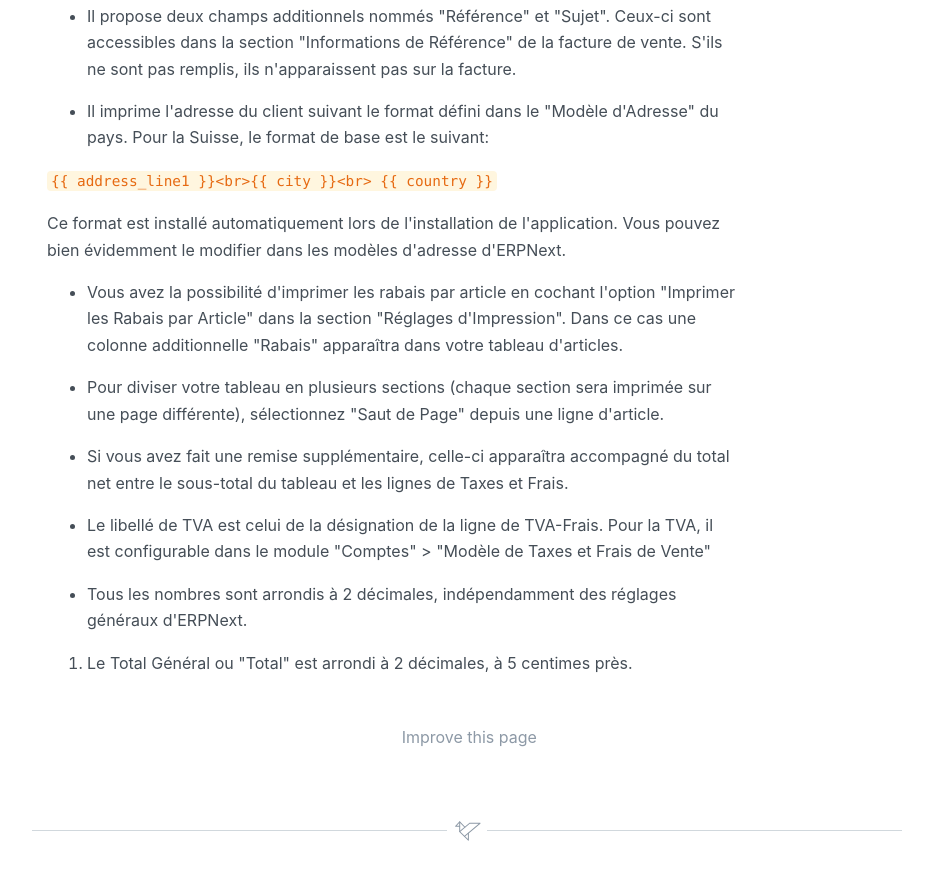
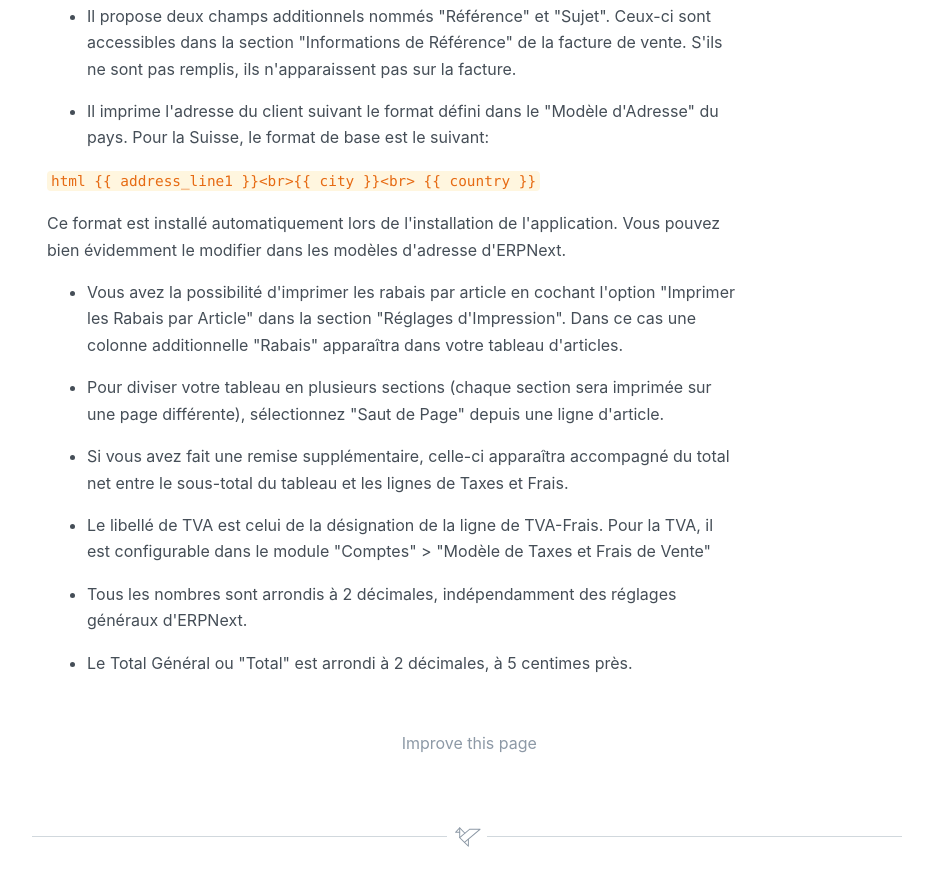
Before and after one commit to DOKOS-IO/switzerland, a plain HTML site: page user/manual/fr/formats d'impression/index.html in a window 1280 px wide. Shown: the part 428-1304 px from the top of the page, without its empty margins (173-1106 px from the left). Drawn offline with Linux system fonts and the light colour scheme.

Commit message:
Documentation Styling

```diff
--- a/user/manual/fr/formats d'impression/index.html
+++ b/user/manual/fr/formats d'impression/index.html
@@ -139,9 +139,9 @@ S'ils ne sont pas remplis, ils n'apparaissent pas sur la facture.</p></li>
 Pour la Suisse, le format de base est le suivant:</p></li>
 </ul>
 
-<p><code>
-    {{ address_line1 }}&lt;br&gt;{{ city }}&lt;br&gt;
-    {{ country }}
+<p><code>html
+{{ address_line1 }}&lt;br&gt;{{ city }}&lt;br&gt;
+{{ country }}
 </code>  </p>
 
 <p>Ce format est installé automatiquement lors de l'installation de l'application.
@@ -155,11 +155,8 @@ Dans ce cas une colonne additionnelle "Rabais" apparaîtra dans votre tableau d'
 <li><p>Le libellé de TVA est celui de la désignation de la ligne de TVA-Frais.
 Pour la TVA, il est configurable dans le module "Comptes" &gt; "Modèle de Taxes et Frais de Vente"</p></li>
 <li><p>Tous les nombres sont arrondis à 2 décimales, indépendamment des réglages généraux d'ERPNext.</p></li>
+<li><p>Le Total Général ou "Total" est arrondi à 2 décimales, à 5 centimes près.</p></li>
 </ul>
-
-<ol>
-<li>Le Total Général ou "Total" est arrondi à 2 décimales, à 5 centimes près.</li>
-</ol>
 
 </div>
 		</div>
```
